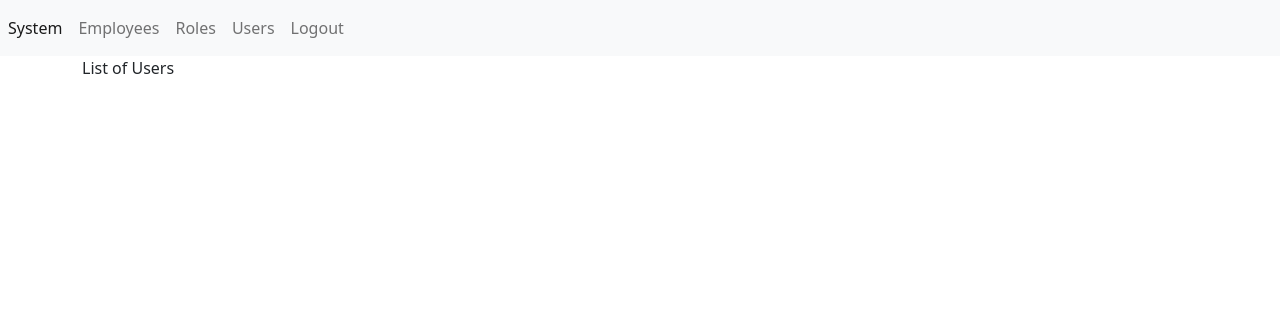
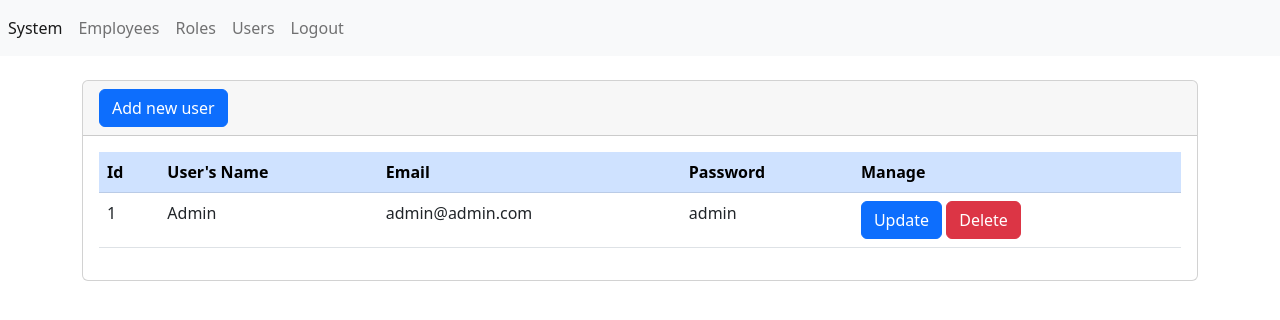
Before and after one commit to Ni4nne/CRUD-Employees-Management, a PHP site: page /crudemployees/modules/users in a window 1280 px wide. Shown: the top 320 px of the page. Run offline with PHP 8.4, Linux system fonts and the light colour scheme.

Commit message:
index user

```diff
--- a/modules/users/index.php
+++ b/modules/users/index.php
@@ -1,6 +1,39 @@
 <?php include("../../templates/header.php"); ?>
 
-List of Users
+<br>
+<div class="card">
+    <div class="card-header">
+        <a name="" id="" class="btn btn-primary" href="create.php" role="button">Add new user</a>
+    </div>
+    <div class="card-body">
+        <div class="table-responsive-sm">
+            <table class="table table-hover">
+                <thead class="thead-dark">
+                    <tr class="table-primary">
+                        <th scope="col">Id</th>
+                        <th scope="col">User's Name</th>
+                        <th scope="col">Email</th>
+                        <th scope="col">Password</th>
+                        <th scope="col">Manage</th>
+                    </tr>
+                </thead>
+                <tbody>
+                    <tr class="">
+                        <td scope="row">1</td>
+                        <td>Admin</td>
+                        <td>admin@admin.com</td>
+                        <td>admin</td>
+                        <td>
+                            <input name="btnupdate" id="btnupdate" class="btn btn-primary" type="button" value="Update">
+                            <input name="btndelete" id="btndelete" class="btn btn-danger" type="button" value="Delete">
+                        </td>
+                    </tr>
+                </tbody>
+            </table>
+        </div>
+    </div>
+</div>
+
 
 
 <?php include("../../templates/footer.php"); ?>
```
